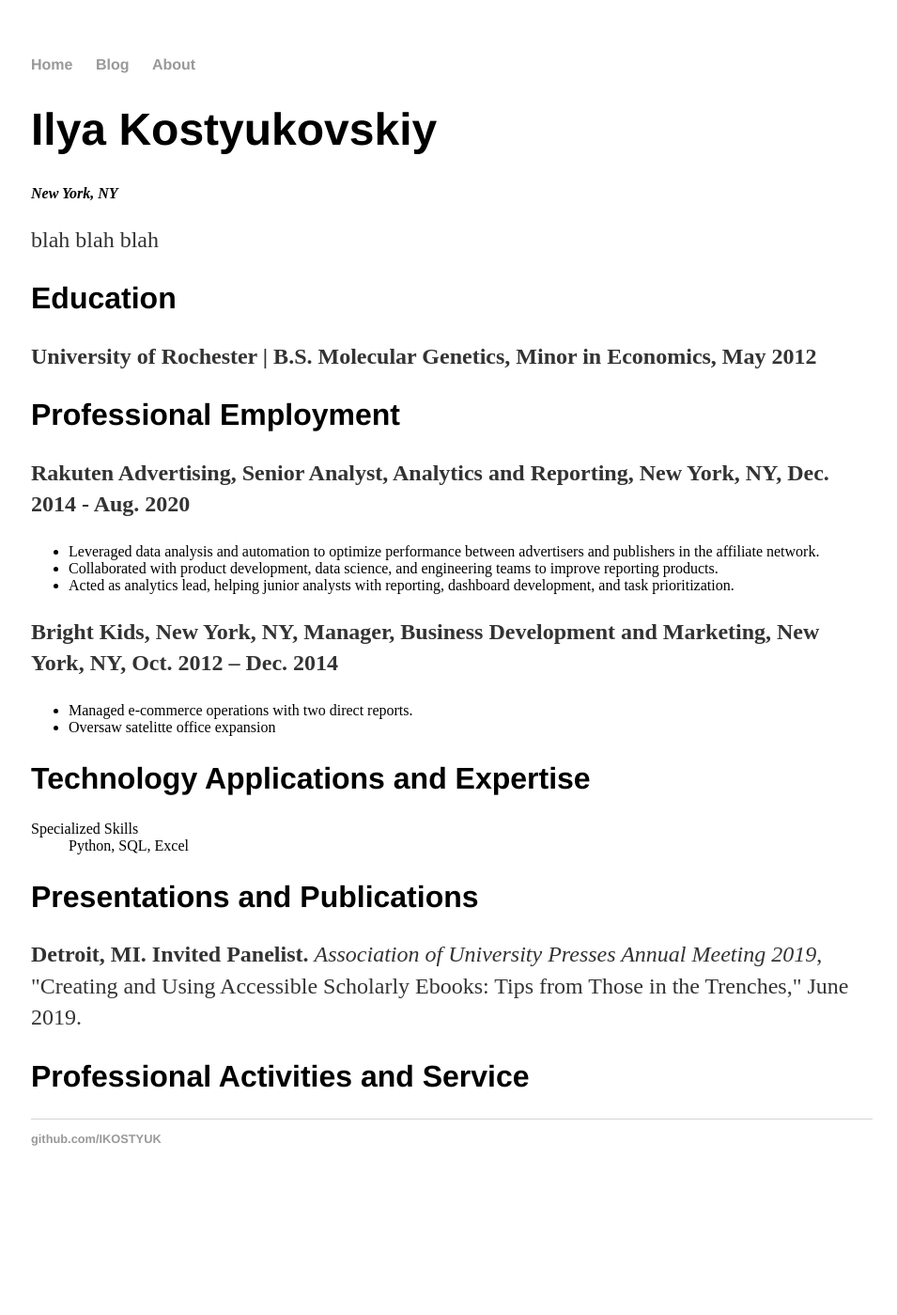
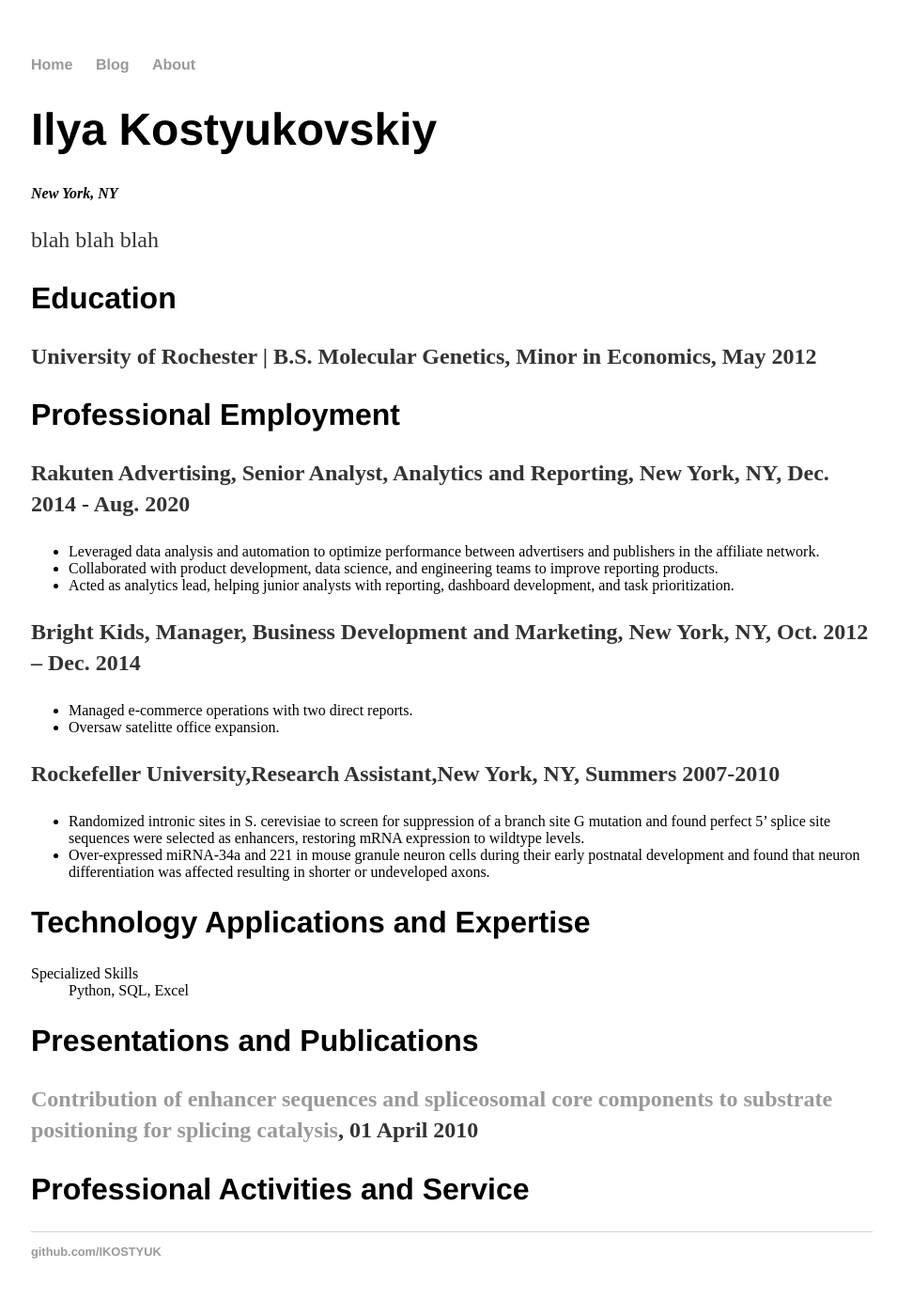
Before and after one commit to IKOSTYUK/ikostyuk.github.io, a Jekyll site: the page built from about/index.html, in a window 1280 px wide. Shown: the whole page at 94% size, without its empty margins (159-1114 px from the left). Built offline with Jekyll 4.4.1, drawn with Linux system fonts in a browser that asks for light colours; before the commit the page ends 1279 px from its top, so only the background shows below that.

Commit message:
Update index.html

```diff
--- a/about/index.html
+++ b/about/index.html
@@ -30,10 +30,16 @@ contact: passive
 				<li>Acted as analytics lead, helping junior analysts with reporting, dashboard development, and task prioritization.</li>
 				</ul>
 
-				<p><strong>Bright Kids,	New York, NY, Manager, Business Development and Marketing, New York, NY, Oct. 2012 – Dec. 2014</strong></p>
+				<p><strong>Bright Kids,	Manager, Business Development and Marketing, New York, NY, Oct. 2012 – Dec. 2014</strong></p>
 				<ul>
 				<li> Managed e-commerce operations with two direct reports. </li>
-				<li>Oversaw satelitte office expansion</li>
+				<li>Oversaw satelitte office expansion.</li>
+				</ul>
+
+				<p><strong>Rockefeller University,Research Assistant,New York, NY, Summers 2007-2010</strong></p>
+				<ul>
+				<li> Randomized intronic sites in S. cerevisiae to screen for suppression of a branch site G mutation and found perfect 5’ splice site sequences were selected as enhancers, restoring mRNA expression to wildtype levels.</li>
+				<li>Over-expressed miRNA-34a and 221 in mouse granule neuron cells during their early postnatal development and found that neuron differentiation was affected resulting in shorter or undeveloped axons.</li>
 				</ul>
 
 				<h2>Technology Applications and Expertise</h2>
@@ -45,7 +51,7 @@ contact: passive
 
 
 					<h2>Presentations and Publications</h2>
-					<p><strong>Detroit, MI. Invited Panelist.</strong> <em>Association of University Presses Annual Meeting 2019</em>, "Creating and Using Accessible Scholarly Ebooks: Tips from Those in the Trenches," June 2019.</p>
+					<p><strong> <a href="https://faseb.onlinelibrary.wiley.com/doi/abs/10.1096/fasebj.24.1_supplement.305.2">Contribution of enhancer sequences and spliceosomal core components to substrate positioning for splicing catalysis</a>, 01 April 2010</p>
 
 
 				<h2>Professional Activities and Service</h2>
```
